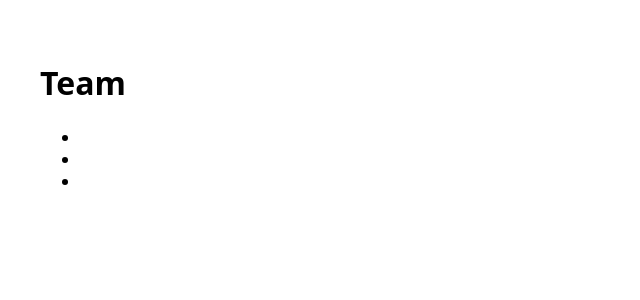
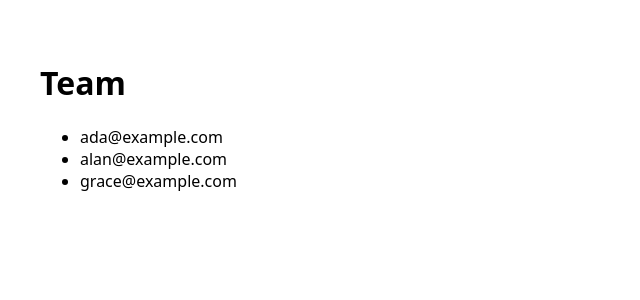
Before and after one commit to ksacheth/deploymind-test-app, a Next.js app: page / in a window 1280 px wide. Shown: the top 300 px of the page, without its empty margins (0-640 px from the left). Built offline with nearby package versions, Linux system fonts and the light colour scheme.

Commit message:
fix: Fix TypeScript compilation error by replacing invalid 'user.name' property access with 'user.email' in app/page.tsx.

```diff
--- a/app/page.tsx
+++ b/app/page.tsx
@@ -1,10 +1,5 @@
 // NOTE (intentional bug for DeployMind):
-// This renders `user.name`, but the User type in lib/users.ts has no `name`
-// field (only `id` and `email`). On Vercel the strict TypeScript build fails:
-//   Type error: Property 'name' does not exist on type 'User'.
-// Fixing it correctly requires reading lib/users.ts to see the real fields,
-// then either using `user.email` here, or adding a `name` field to the type
-// and the data. This is a cross-file fix, not a one-line guess.
+// This renders `user.email`, as the User type in lib/users.ts does not have a `name` field.
 import { users } from "@/lib/users";
 
 export default function Home() {
@@ -13,7 +8,7 @@ export default function Home() {
       <h1>Team</h1>
       <ul>
         {users.map((user) => (
-          <li key={user.id}>{user.name}</li>
+          <li key={user.id}>{user.email}</li>
         ))}
       </ul>
     </main>
```
